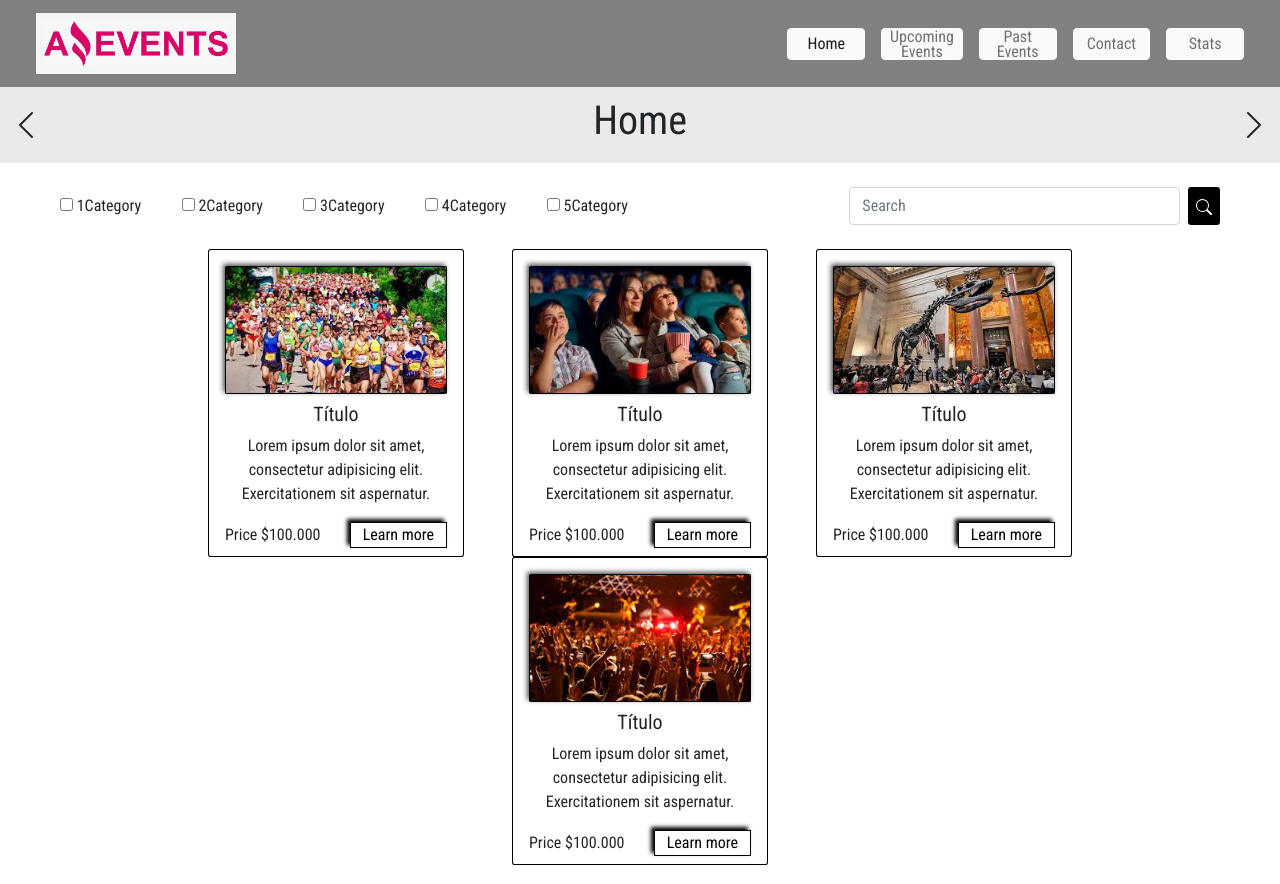
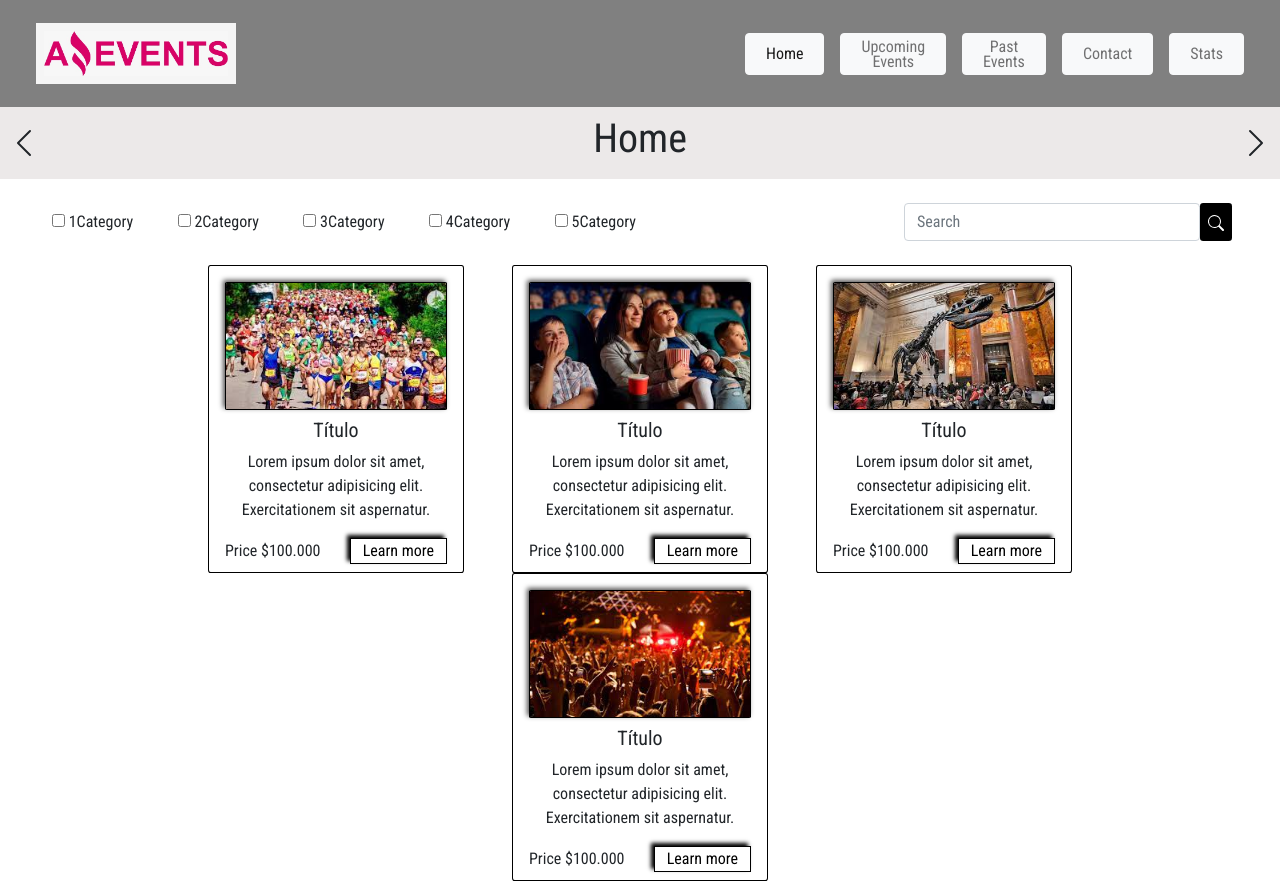
Before and after one commit to GermanaCaviglia/amazingEvents, a plain HTML site: page index.html in a window 1280 px wide. Shown: the top 884 px of the page. Drawn offline with nearby package versions, Linux system fonts and the light colour scheme.

Commit message:
:sparkles: Feat: Link all pages to index.html. Rename img.

```diff
--- a/index.html
+++ b/index.html
@@ -34,16 +34,16 @@
                         <a class="nav-link active" aria-current="page" href="#">Home</a>
                     </li>
                     <li class="nav-item btn btn-light">
-                        <a class="nav-link" href="#">Upcoming Events</a>
+                        <a class="nav-link" href="./pages/upcomingEvents.html">Upcoming <br> Events</a>
                     </li>
                     <li class="nav-item btn btn-light">
-                        <a class="nav-link" href="#">Past Events</a>
+                        <a class="nav-link" href="./pages/pastEvents.html">Past <br> Events</a>
                     </li>
                     <li class="nav-item btn btn-light">
-                        <a class="nav-link" href="#">Contact</a>
+                        <a class="nav-link" href="./pages/contact.html">Contact</a>
                     </li>
                     <li class="nav-item btn btn-light">
-                        <a class="nav-link" href="#">Stats</a>
+                        <a class="nav-link" href="./pages/stats.html">Stats</a>
                     </li>
             </div>
         </div>
@@ -62,41 +62,43 @@
         </svg>
     </div>
 
-    <form class="d-flex row mx-5 my-4">
-        <fieldset class="col-6">
-            <div>
+    <form class="d-flex row mx-5 my-4 ">
+        <fieldset class="col-6 col-sm-6 col-md-6 col-lg-6 col-xl-6 col-xxl-6 p-0">
+            <div class="mx-1">
                 <input type="checkbox" name="cat1" id="cat1">
                 <label for="cat1">1Category</label>
             </div>
-            <div>
+            <div class="mx-1">
                 <input type="checkbox" name="cat2" id="cat2">
                 <label for="cat2">2Category</label>
             </div>
-            <div>
+            <div class="mx-1">
                 <input type="checkbox" name="cat3" id="cat3">
                 <label for="cat3">3Category</label>
             </div>
-            <div>
+            <div class="mx-1">
                 <input type="checkbox" name="cat4" id="cat4">
                 <label for="cat4">4Category</label>
             </div>
-            <div>
+            <div class="mx-1">
                 <input type="checkbox" name="cat5" id="cat5">
                 <label for="cat5">5Category</label>
             </div>
         </fieldset>
-        <div class="search col-4">
-            <input class="form-control me-2" type="search" placeholder="Search" aria-label="Search">
-            <button class="btn btn-outline-success btn-sm bi bi-search" type="submit"><svg
-                    xmlns="http://www.w3.org/2000/svg" width="16" height="16" fill="currentColor" viewBox="0 0 16 16">
-                    <path
-                        d="M11.742 10.344a6.5 6.5 0 1 0-1.397 1.398h-.001c.03.04.062.078.098.115l3.85 3.85a1 1 0 0 0 1.415-1.414l-3.85-3.85a1.007 1.007 0 0 0-.115-.1zM12 6.5a5.5 5.5 0 1 1-11 0 5.5 5.5 0 0 1 11 0z" />
+        <div class="search col-12 col-sm-12 col-md-8 col-lg-6 col-xl-6 col-xxl-6 p-0 justify-content-end">
+            <div class="col-6">
+                <input class="form-control me-2" type="search" placeholder="Search" aria-label="Search">
+            </div>
+            <div>
+                <button class="btn btn-outline-success btn-sm bi bi-search" type="submit"><svg xmlns="http://www.w3.org/2000/svg" width="16" height="16" fill="currentColor" viewBox="0 0 16 16">
+                    <path d="M11.742 10.344a6.5 6.5 0 1 0-1.397 1.398h-.001c.03.04.062.078.098.115l3.85 3.85a1 1 0 0 0 1.415-1.414l-3.85-3.85a1.007 1.007 0 0 0-.115-.1zM12 6.5a5.5 5.5 0 1 1-11 0 5.5 5.5 0 0 1 11 0z"></path>
                 </svg></button>
+            </div>
         </div>
     </form>
     <div class="cards-4 mx-5 my-4 row justify-content-center">
         <div class="card text-center px-3 pt-3 pb-2 mx-4 col-lg-12" style="width: 16rem;">
-            <img src="./assets/marathon.jpeg" class="card-img-top img-fluid" alt="...">
+            <img src="./assets/marathon.jpeg" class="card-img-top img-fluid" alt="race">
             <div class="card-body mt-2 p-0">
                 <h5 class="card-title ">Título</h5>
                 <p class="card-text">Lorem ipsum dolor sit amet, consectetur adipisicing elit. Exercitationem sit
@@ -114,7 +116,7 @@
         </div>
 
         <div class="card text-center px-3 pt-3 pb-2 mx-4" style="width: 16rem;">
-            <img src="./assets/cinema.jpeg" class="card-img-top img-fluid" alt="...">
+            <img src="./assets/cinema.jpeg" class="card-img-top img-fluid" alt="cinema">
             <div class="card-body mt-2 p-0">
                 <h5 class="card-title ">Título</h5>
                 <p class="card-text">Lorem ipsum dolor sit amet, consectetur adipisicing elit. Exercitationem sit
@@ -131,7 +133,7 @@
         </div>
 
         <div class="card text-center px-3 pt-3 pb-2 mx-4" style="width: 16rem;">
-            <img src="./assets/museum.jpeg" class="card-img-top img-fluid" alt="...">
+            <img src="./assets/museum.jpeg" class="card-img-top img-fluid" alt="museum">
             <div class="card-body mt-2 p-0">
                 <h5 class="card-title ">Título</h5>
                 <p class="card-text">Lorem ipsum dolor sit amet, consectetur adipisicing elit. Exercitationem sit
@@ -148,7 +150,7 @@
         </div>
 
         <div class="card text-center px-3 pt-3 pb-2 mx-4" style="width: 16rem;">
-            <img src="./assets/music show.jpeg" class="card-img-top img-fluid" alt="...">
+            <img src="./assets/musicshow.jpeg" class="card-img-top img-fluid" alt="show">
             <div class="card-body mt-2 p-0">
                 <h5 class="card-title ">Título</h5>
                 <p class="card-text">Lorem ipsum dolor sit amet, consectetur adipisicing elit. Exercitationem sit
@@ -165,7 +167,7 @@
         </div>
     </div>
 
-    <footer >
+    <footer>
         <div class="footer">
             <div class="contact-icons">
                 <img src="/assets/instagram.png" alt="instagram" width="32" height="32"
--- a/styles.css
+++ b/styles.css
@@ -21,25 +21,34 @@ nav {
 }
 .logo-img {
     border: solid 8px whitesmoke;
+    margin: 10px 0px;
 }
 .btn-light {
     line-height: 15px;
     padding: 0%;
     margin-left: 1rem;
-    width: 18%;
+    width: fit-content;
     display: flex;
     flex-direction: column;
     justify-content: center;
 }
-.bi-search, .bi-chevron-left, .bi-chevron-right {
+.bi-chevron-left, .bi-chevron-right {
     width: 32px;
 }
 
 .bi-search {
+
     background-color: black;
     color: white;
     border: black;
+    width: 32px;
+    height: 38px;
 }
+.nav-item {
+    padding: 5px 12px;
+    margin-top: 3px;
+    margin-bottom: 3px;
+  }
 
 .bi-search:hover {
     background-color: gray;
@@ -47,7 +56,7 @@ nav {
     color: white;
 }
 .first-title {
-    padding: 10px;
+    padding: 8px;
     background-color: rgb(236, 233, 233) ;
     display: flex;
     flex-direction: row;
@@ -66,13 +75,10 @@ fieldset {
     justify-content:space-between;
     min-width: 50%;
 }
-
-
 .search {
     display: flex;
-    min-width: 30%;
-    max-width: 50%;
 }
+
 
 /* .cards-4 {
     display: flex;
```
Also changed, not shown: assets/musicshow.jpeg (renamed from assets/music show.jpeg).
